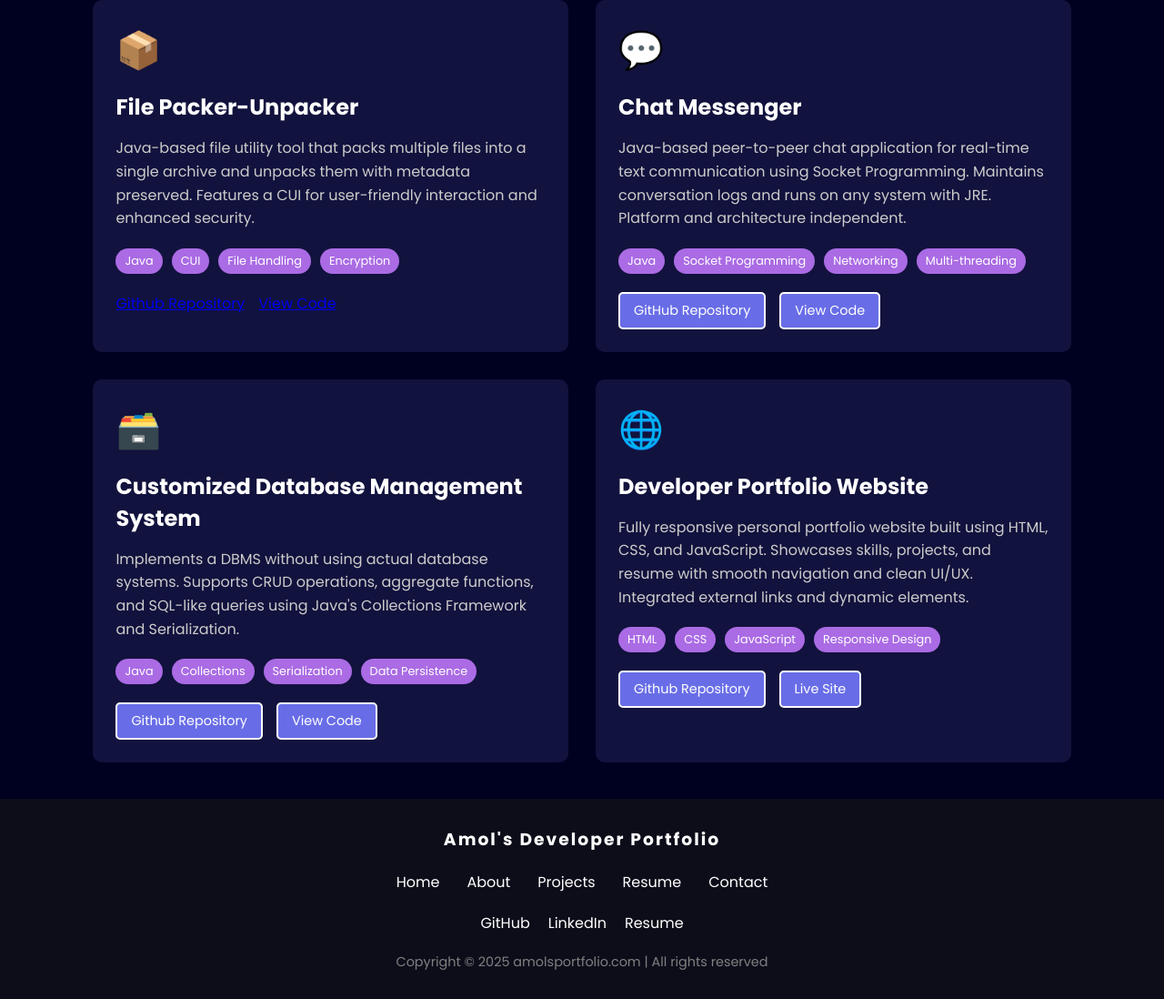
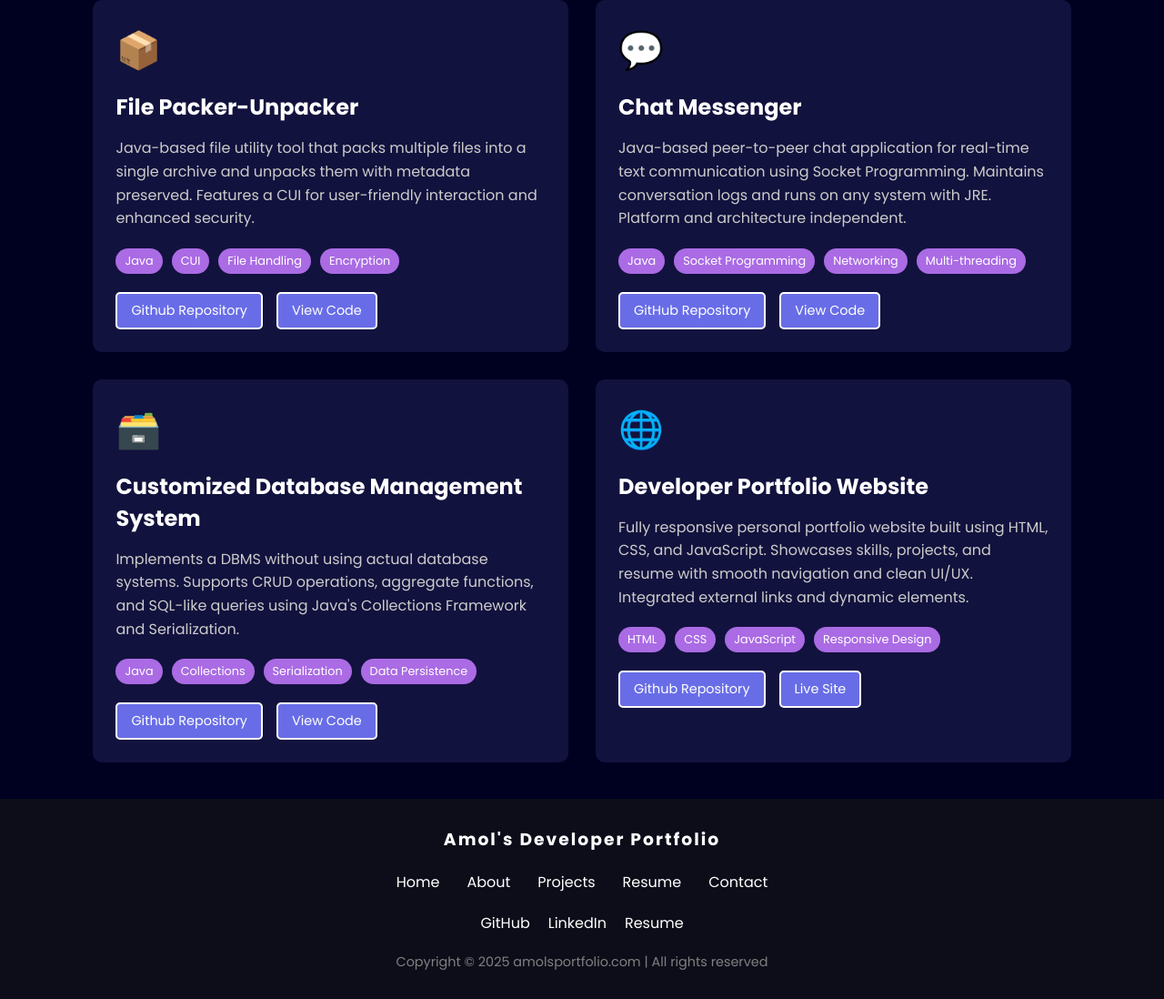
Before and after one commit to AmolMane30/Amol_Portfolio, a plain HTML site: page project.html in a window 1280 px wide. Shown: the part 647-1745 px from the top of the page at 91% size. Drawn offline with Linux system fonts and the light colour scheme.

Commit message:
Update project.html

```diff
--- a/project.html
+++ b/project.html
@@ -294,8 +294,10 @@
                         <span class="tech-tag">Encryption</span>
                     </div>
                     <div class="project-links">
-                        <a href="https://github.com/AmolMane30/File_Packer_Unpacker">Github Repository</a>
-                        <a href="https://github.com/AmolMane30/File_Packer_Unpacker">View Code</a>
+                        <a href="https://github.com/AmolMane30/File_Packer_Unpacker" target="_blank"
+                            class="project-link">Github Repository</a>
+                        <a href="https://github.com/AmolMane30/File_Packer_Unpacker"
+                            target="_blank" class="project-link">View Code</a>
                     </div>
                 </div>
 
```
